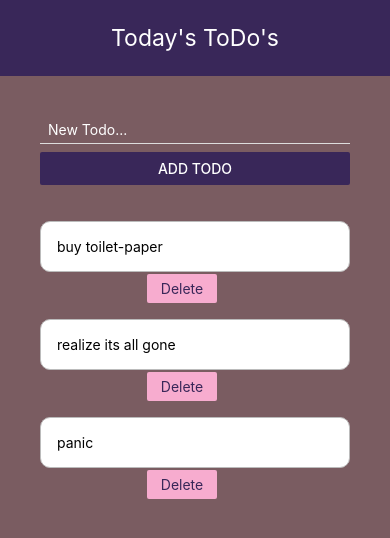
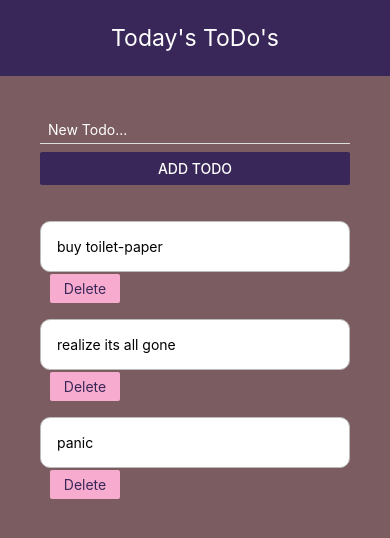
Before and after one commit to Kotieheim/Todo-Mobile, a React Native app: screen / in a window 390 px wide. Shown: the top 538 px of the page. Built offline with nearby package versions, Linux system fonts and the light colour scheme.

Commit message:
dismissable keyboard

```diff
--- a/App.js
+++ b/App.js
@@ -6,7 +6,9 @@ import {
   Text,
   FlatList,
   Dimensions,
-  Alert
+  Alert,
+  TouchableWithoutFeedback,
+  Keyboard
 } from "react-native";
 import Header from "./components/Header";
 import TodoItem from "./components/TodoItem";
@@ -38,6 +40,11 @@ export default function App() {
     }
   };
   return (
+    <TouchableWithoutFeedback
+      onPress={() => {
+        Keyboard.dismiss();
+      }}
+    >
       <View style={styles.container}>
         <Header />
         <View style={styles.content}>
@@ -53,6 +60,7 @@ export default function App() {
           </View>
         </View>
       </View>
+    </TouchableWithoutFeedback>
   );
 }
 let { height } = Dimensions.get("window");
--- a/components/TodoItem.js
+++ b/components/TodoItem.js
@@ -34,7 +34,7 @@ export default function TodoItem({ item, pressHandler }) {
           padding: 6,
           textAlign: "center",
           borderRadius: 2,
-          marginLeft: 107,
+          marginLeft: 10,
           marginTop: 2
         }}
         onPress={() => pressHandler(item.key)}
```
Lines whose indentation alone changed are shown as unchanged.
